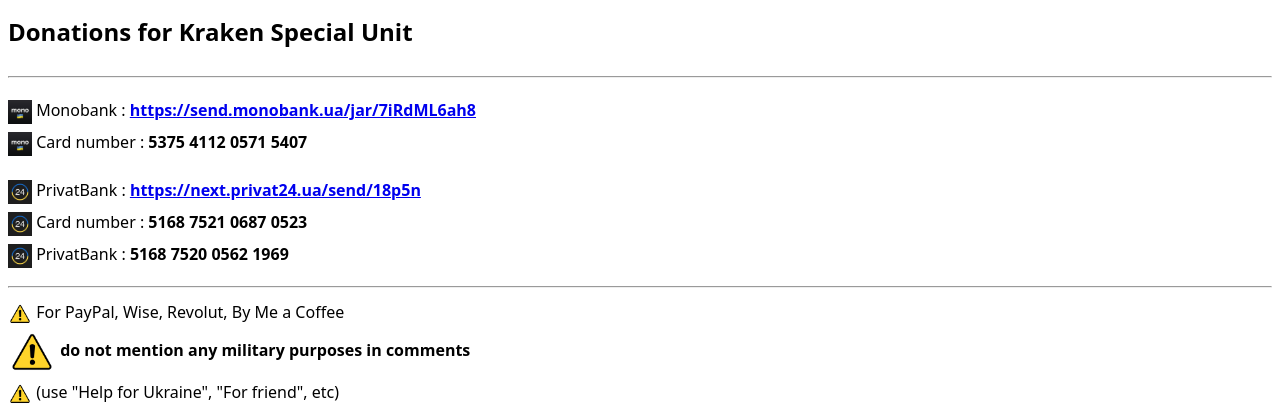
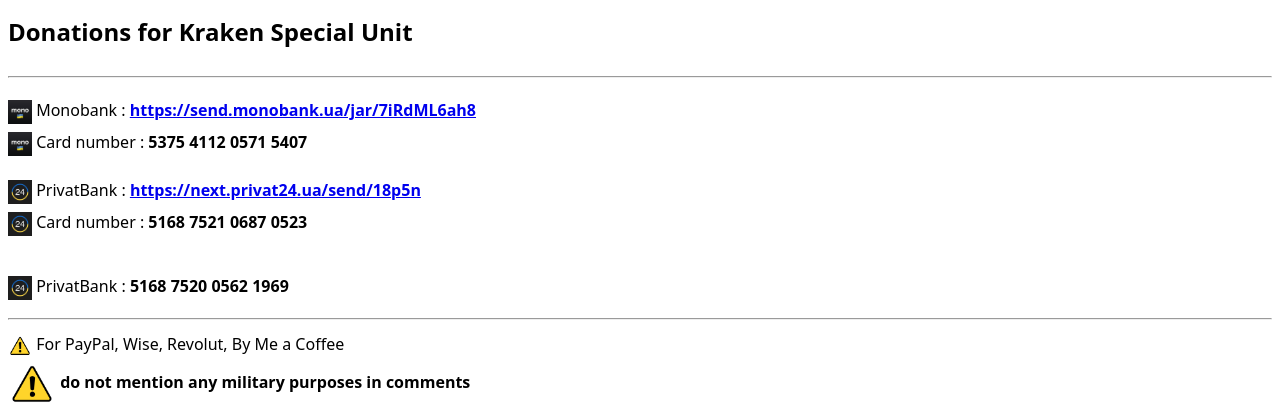
Before and after one commit to kraken-volunteer/kraken-volunteer.github.io, a plain HTML site: page index.html in a window 1280 px wide. Shown: the top 411 px of the page. Drawn offline with Linux system fonts and the light colour scheme.

Commit message:
Update index.html

```diff
--- a/index.html
+++ b/index.html
@@ -21,8 +21,8 @@
         <img src="images/monobank.webp" height="24" /> Card number : <b>5375 4112 0571 5407</b>
     </p>
     <p>
-        <img src="images/privat.webp" height="24" /> PrivatBank : <b><a href="https://next.privat24.ua/send/18p5n">https://next.privat24.ua/send/18p5n</a></b><br>
-        <img src="images/privat.webp" height="24" /> Card number : <b>5168 7521 0687 0523</b>
+        <img src="images/privat.webp" height="24" /> PrivatBank : <b><a href="https://next.privat24.ua/send/18p5n">https://next.privat24.ua/send/18p5n</a></b><br/>
+        <img src="images/privat.webp" height="24" /> Card number : <b>5168 7521 0687 0523</b><br/>
         <br/>
         <img src="images/privat.webp" height="24" /> PrivatBank : <b>5168 7520 0562 1969</b>
     </p>
```
